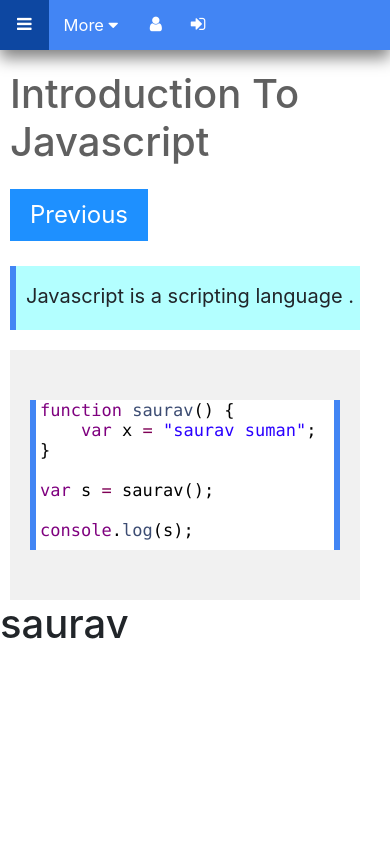
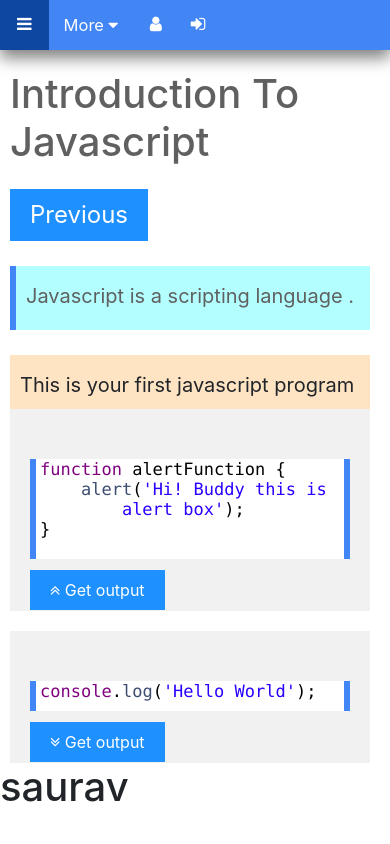
Before and after one commit to Shubhamkumar10599/cse_onlinekit, a Django app: page /JavascriptIntro/ in a window 390 px wide. Run offline with Django 3.2, Linux system fonts and the light colour scheme; some libraries are stand-ins or nearby versions.

Commit message:
some more content will be added.

```diff
--- a/online_study/Templates/JavaScriptIntro.html
+++ b/online_study/Templates/JavaScriptIntro.html
@@ -1,5 +1,5 @@
 <!doctype html>
- <html lang="en">
+<html lang="en" xmlns="http://www.w3.org/1999/html">
   <head>
     <!-- Required meta tags -->
     <meta charset="utf-8">
@@ -184,28 +184,64 @@
                       <p>Javascript is a scripting language .</p>
                    </div>
 
+                   <div class="codeTag">
+                      <p>This is your first javascript program</p>
+                    </div>
+
+
 <div class="editor1">
-<div  id="editor">function saurav() {
-	var x = "saurav suman";
+<div  id="editor">function alertFunction {
+	alert('Hi! Buddy this is alert box');
 }
 
-var s = saurav();
+alertFunction();</div>
 
-console.log(s);</div>
+
+</div>
+<div class="output-button">
+    <div class="">
+	<button class="button3"  onclick="alertFunction()"><i class="fa fa-angle-double-up" aria-hidden="true"></i> Get output</button>
+
+</div>
+
+
+
+
+
+
 
 
 </div>
 
 
-<script>
 
-</script>
+<div class="editor1">
+<div  id="editor1">console.log('Hello World');</div>
+
+
+</div>
+
+<div class="output-button">
+    <div class="">
+	<button class="button3" data-toggle="collapse" data-target="#collapseExample" ><i class="fa fa-angle-double-down" aria-hidden="true"></i> Get output</button>
+</div>
+</div>
+
+<div class="collapse" id="collapseExample">
+  <div class="output-showing">
+    <h6>OUTPUT</h6>
+    Hello World
+    <p>This output will only showing the only string which is present in " console.log('Hello World') ".
+        When you try it yourself then goto your HTML page click right button on mouse and goto inspect
+        and then goto console after that you able to see output of javascript console.
+    </p>
+  </div>
+</div>
 
 
 
 </div>
-
-                  </div>
+</div>
 
 
                   <div class="container col">
--- a/online_study/Templates/JavascriptHome.html
+++ b/online_study/Templates/JavascriptHome.html
@@ -40,7 +40,7 @@
 
      <div class="navbar1 card1 fixed-top">
 
-         <div onclick="openNav()" class="removeSidebar">
+             <div onclick="openNav()" id="open" class="removeSidebar">
 
          <a  href="#" class="icon2 float-left"><i style="padding-left: 5px; padding-right: 5px;" class="fa fa-reorder" aria-hidden="true"></i></a>
 
--- a/online_study/statics/css/content.css
+++ b/online_study/statics/css/content.css
@@ -70,6 +70,18 @@ border-right:6px solid #4285F4;
 
 }
 
+#editor1{
+ height:150px;
+ top: 0;
+  overflow-y: hidden;
+ right:0;
+ bottom: 0;
+left: 0;
+border-left:6px solid #4285F4;
+border-right:6px solid #4285F4;
+
+}
+
 
 .res{
 margin:0;
@@ -79,6 +91,311 @@ margin:0;
  font-size:20px;
 
 }
+
+
+.codeTag{
+
+margin-top:25px;
+margin-top:25px;
+padding-top:15px;
+padding-bottom:3px;
+padding-left:10px;
+}
+
+.bt{
+margin-top:15px;
+justify-content:around;
+}
+
+@media only screen and (max-width: 1295px) {
+
+.definition{
+
+ width:820px;
+}
+
+
+}
+
+
+@media only screen and (max-width: 1284px) {
+
+.definition{
+
+ width:800px;
+}
+
+
+}
+
+
+@media only screen and (max-width: 1237px) {
+
+.definition{
+
+ width:750px;
+}
+
+
+}
+
+@media only screen and (max-width: 1188px) {
+
+.definition{
+
+ width:700px;
+}
+
+
+}
+
+@media only screen and (max-width: 1138px) {
+
+.definition{
+
+ width:650px;
+}
+
+
+}
+
+@media only screen and (max-width: 1089px) {
+
+.definition{
+
+ width:600px;
+}
+
+
+}
+
+@media only screen and (max-width: 1039px) {
+
+.definition{
+
+ width:550px;
+}
+
+
+}
+
+
+@media only screen and (max-width: 768px) {
+
+
+
+.res{
+
+  margin-left:10px;
+}
+
+
+}
+
+
+
+@media only screen and (max-width: 724px) {
+
+.definition{
+
+ width:500px;
+}
+
+
+
+
+}
+
+
+
+@media only screen and (max-width: 663px) {
+
+.definition{
+
+ max-width:100%;
+}
+
+
+}
+
+
+@media only screen and (max-width: 662px) {
+
+.definition{
+
+ max-width:100%;
+}
+.res{
+margin-left:10px;
+
+}
+
+.container3{
+
+ margin-left:10px;
+}
+
+
+}
+
+
+@media only screen and (max-width: 659px){
+
+.definition{
+width:620px;
+}
+
+}
+
+@media only screen and (max-width: 648px){
+
+.definition{
+width:600px;
+}
+
+}
+@media only screen and (max-width: 627px){
+
+.definition{
+width:580px;
+}
+
+}
+
+*{
+	margin:0;
+	padding:0;
+	box-sizing: border-box;
+}
+
+.header-tag h1{
+
+color:#606060;
+}
+
+.button {
+  background-color: DodgerBlue;
+  border: none;
+  color: white;
+  padding: 8px 20px;
+  text-align: center;
+  text-decoration: none;
+  display: inline-block;
+
+  margin-top:15px;
+  cursor: pointer;
+}
+
+
+
+.button:hover{
+background-color:RoyalBlue;
+
+
+}
+
+.definition{
+width:950px;
+}
+
+.intro{
+background:#b3ffff;
+color:#606060;
+margin-top:25px;
+padding-top:15px;
+padding-bottom:3px;
+padding-left:10px;
+border-left:6px solid #4285F4;
+}
+
+.editor1{
+margin-top:20px;
+border-bottom :1px solid #f1f1f1;
+border-left:20px solid #f1f1f1;
+border-top :50px solid #f1f1f1;
+border-right:20px solid #f1f1f1;
+
+
+}
+
+
+#editor {
+ height:100px;
+ top: 0;
+  overflow-y: hidden;
+ right:0;
+ bottom: 0;
+left: 0;
+border-left:6px solid #4285F4;
+border-right:6px solid #4285F4;
+
+}
+
+
+
+#editor1{
+ height:30px;
+ top: 0;
+  overflow-y: hidden;
+ right:0;
+ bottom: 0;
+left: 0;
+border-left:6px solid #4285F4;
+border-right:6px solid #4285F4;
+
+}
+
+
+.res{
+margin:0;
+}
+
+.definition p{
+ font-size:20px;
+
+}
+
+
+.codeTag{
+background:#ffe4c4;
+margin-top:25px;
+padding-top:15px;
+padding-bottom:3px;
+margin-bottom:-30px;
+padding-left:10px;
+
+
+}
+
+.button3{
+background-color: DodgerBlue;
+  border: none;
+  color: white;
+  padding: 8px 20px;
+  text-align: center;
+  text-decoration: none;
+  display: inline-block;
+  cursor: pointer;
+  margin-top:10px;
+  margin-left:20px;
+}
+.output-button{
+height:51px;
+background:#f1f1f1;
+}
+
+.output-button button:hover{
+text-decoration:none;
+color:white;
+background:royalblue;
+}
+
+.output-showing{
+margin-top:20px;
+background:#f0e68c;
+
+}
+
 
 
 @media only screen and (max-width: 1295px) {
@@ -212,44 +529,177 @@ margin-left:10px;
 
 }
 
-@media only screen and (max-width: 518px) {
+
+@media only screen and (max-width: 659px){
 
 .definition{
-
- width:400px;
-}
+width:620px;
 }
 
+}
 
-@media only screen and (max-width: 516px) {
+@media only screen and (max-width: 648px){
 
 .definition{
-
- width:350px;
+width:600px;
 }
 
+}
+@media only screen and (max-width: 607px){
+
+.definition{
+width:560px;
+}
 
 }
 
 
-@media only screen and (max-width: 362px) {
+@media only screen and (max-width: 588px){
 
 .definition{
-
- width:300px;
+width:520px;
 }
 
+}
+
+@media only screen and (max-width: 547px){
+
+.definition{
+width:500px;
+}
 
 }
 
 
-
-@media only screen and (max-width: 313px) {
+@media only screen and (max-width: 528px){
 
 .definition{
+width:480px;
+}
 
- width:100%;
+}
+
+@media only screen and (max-width: 509px){
+
+.definition{
+width:460px;
+}
+
+}
+
+@media only screen and (max-width: 488px){
+
+.definition{
+width:440px;
+}
+
+}
+
+@media only screen and (max-width: 467px){
+
+.definition{
+width:420px;
+}
+
+}
+
+@media only screen and (max-width: 447px){
+
+.definition{
+width:400px;
+}
+
 }
 
 
+@media only screen and (max-width: 428px){
+
+.definition{
+width:380px;
 }
+
+}
+
+
+@media only screen and (max-width: 407px){
+
+.definition{
+width:360px;
+}
+
+}
+
+@media only screen and (max-width: 388px){
+
+.definition{
+width:340px;
+}
+
+}
+
+@media only screen and (max-width: 368px){
+
+.definition{
+width:320px;
+}
+
+}
+
+
+@media only screen and (max-width: 348px){
+
+.definition{
+width:300px;
+}
+
+}
+
+
+@media only screen and (max-width: 328px){
+
+.definition{
+width:280px;
+}
+
+}
+
+@media only screen and (max-width: 308px){
+
+.definition{
+width:260px;
+}
+
+}
+
+@media only screen and (max-width: 288px){
+
+.definition{
+width:240px;
+}
+
+}
+
+
+@media only screen and (max-width: 268px){
+
+.definition{
+width:220px;
+}
+
+}
+
+@media only screen and (max-width: 248px){
+
+.definition{
+width:200px;
+}
+
+}
+
+@media only screen and (max-width: 228px){
+
+.definition{
+width:180px;
+}
+
+}
--- a/online_study/statics/js/jseditor.js
+++ b/online_study/statics/js/jseditor.js
@@ -9,3 +9,23 @@
     editor.renderer.$cursorLayer.element.style.display = "none"
     editor.renderer.setShowGutter(false);
     document.getElementById('editor').style.fontSize='17px';
+
+
+
+
+    var editor1 = ace.edit("editor1");
+    editor1.setTheme("ace/theme/eclipse");
+    editor1.session.setMode("ace/mode/javascript");
+    editor1.setReadOnly(true);
+    editor1.setHighlightActiveLine(false);
+    editor1.setShowPrintMargin(false);
+    editor1.session.setUseWrapMode(true);
+    editor1.renderer.$cursorLayer.element.style.display = "none"
+    editor1.renderer.setShowGutter(false);
+    document.getElementById('editor1').style.fontSize='17px'
+
+
+
+function alertFunction (){
+	alert('Hi! Buddy this is alert box ');
+}
```
